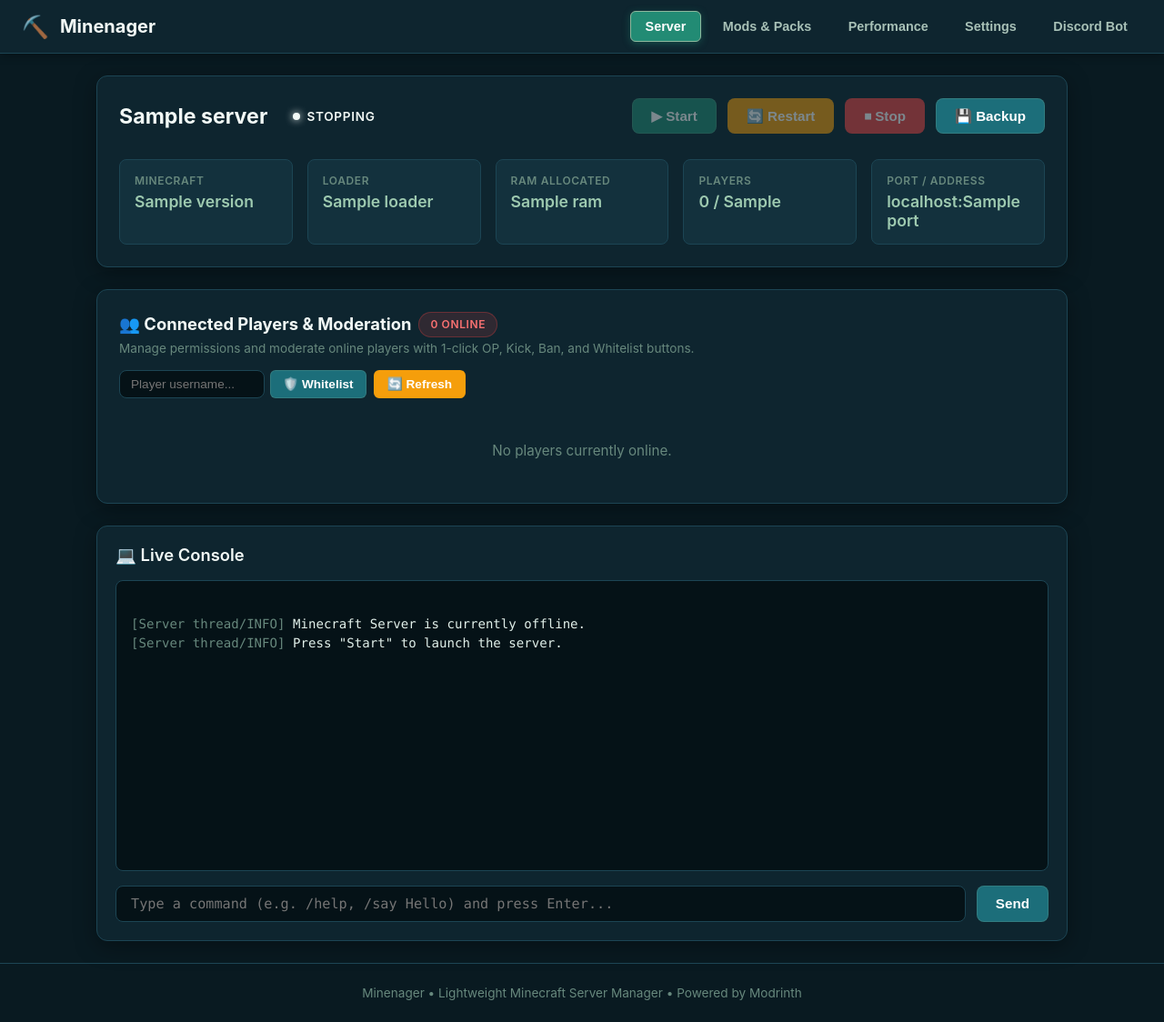
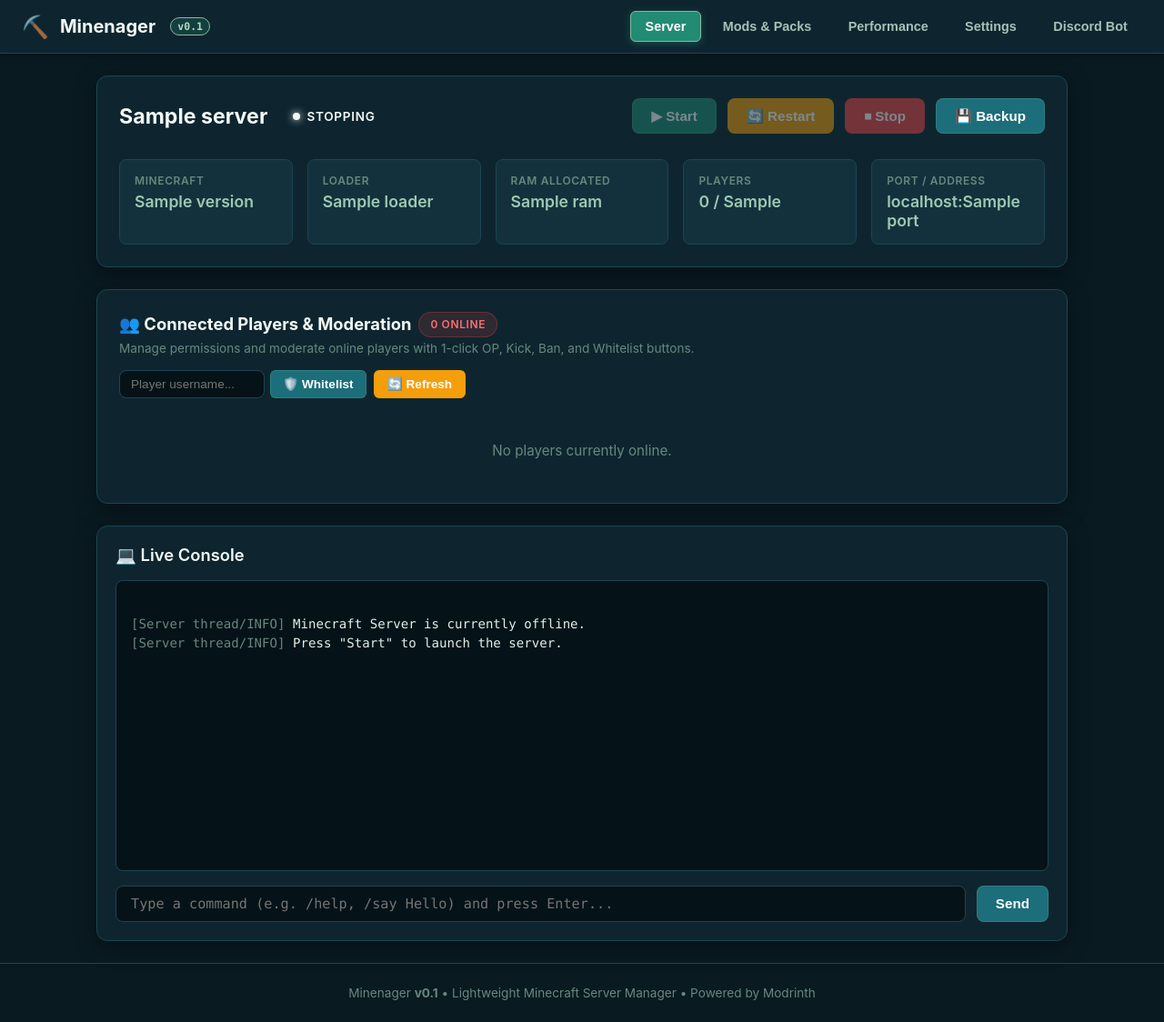
Before and after one commit to pontro/minenager, a FastAPI app: template app/templates/index.html in a window 1280 px wide. Shown: the whole page at 91% size. Run offline with FastAPI, Linux system fonts and the light colour scheme; the template is opened without the code that fills it: most values are stand-ins (such as "Sample title", 1, 10 or a date in 2020); data that the repository does not hold is empty.

Commit message:
release: bump dashboard branding version to v0.1

```diff
--- a/app/templates/index.html
+++ b/app/templates/index.html
@@ -11,6 +11,7 @@
         <a href="/" class="logo">
             <span class="logo-icon">⛏️</span>
             <span>Minenager</span>
+            <span style="font-size: 0.72rem; font-family: var(--font-mono); background: rgba(34, 139, 116, 0.25); border: 1px solid var(--accent-sage); color: var(--accent-sage-light); padding: 0.15rem 0.45rem; border-radius: 12px; margin-left: 0.25rem;">v0.1</span>
         </a>
         <nav>
             <ul class="nav-links">
@@ -47,7 +48,7 @@
     <div id="toast" class="toast-msg">✔ Action completed successfully!</div>
 
     <footer>
-        <p>Minenager &bull; Lightweight Minecraft Server Manager &bull; Powered by Modrinth</p>
+        <p>Minenager <strong>v0.1</strong> &bull; Lightweight Minecraft Server Manager &bull; Powered by Modrinth</p>
     </footer>
 
     <script type="module" src="/static/app.js?v=6"></script>
```
